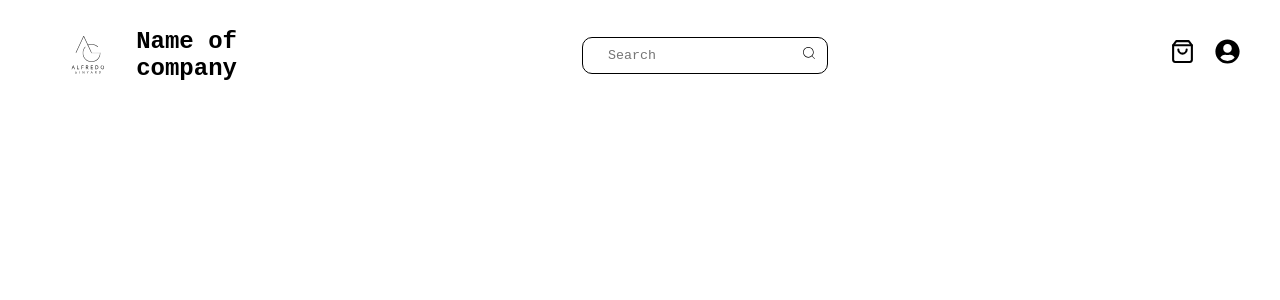
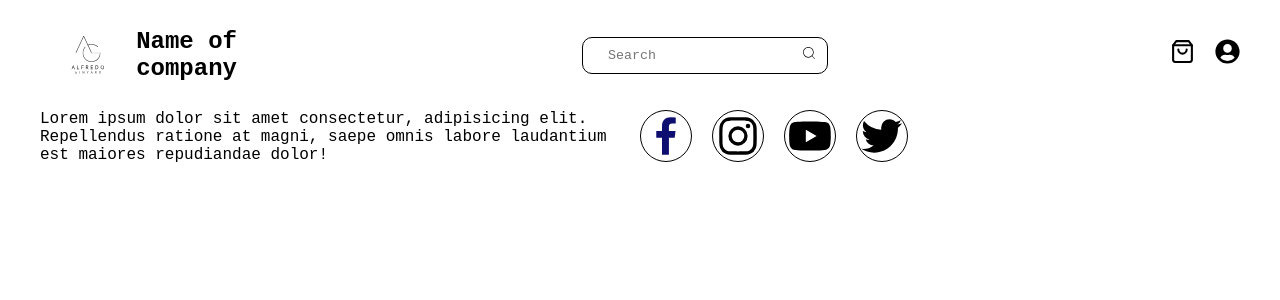
Before and after one commit to CipHer170/admin-sale-react-first, a React (Create React App) app: page /product-detail/1 in a window 1280 px wide. Shown: the top 300 px of the page. Built offline with nearby package versions, Linux system fonts and the light colour scheme; no server answers.

Commit message:
footer started

```diff
--- a/src/App.js
+++ b/src/App.js
@@ -4,15 +4,18 @@ import AppContainer from "./AppContainer";
 import Provider from "./context/productContext";
 import Navbar from "./components/Navbar/Navbar";
 import ScrollToTop from "./components/ScrollToTop/ScrollToTop";
+import Footer from "./components/Footer/Footer";
 
 function App() {
   return (
     <Provider>
       <Navbar />
-      <AppContainer />
+      <Footer />
       <ScrollToTop />
     </Provider>
   );
 }
 
 export default App;
+
+//  <AppContainer />
--- /dev/null
+++ b/src/components/Footer/Footer.jsx
@@ -0,0 +1,39 @@
+import React from "react";
+import "./Footer.scss";
+import BaseContainer from "../BaseContainer/BaseContainer";
+import {
+  BiLogoFacebook,
+  BiLogoInstagram,
+  BiLogoTwitter,
+  BiLogoYoutube,
+} from "react-icons/bi";
+
+function Footer() {
+  return (
+    <BaseContainer>
+      <div className="footer">
+        <div className="footer__info">
+          Lorem ipsum dolor sit amet consectetur, adipisicing elit. Repellendus
+          ratione at magni, saepe omnis labore laudantium est maiores
+          repudiandae dolor!
+        </div>
+        <div className="footer__links">
+          <a href="/" className="link facebook">
+            <BiLogoFacebook />
+          </a>
+          <a href="/" className="link instagram">
+            <BiLogoInstagram />
+          </a>
+          <a href="/" className="link youtube">
+            <BiLogoYoutube />
+          </a>
+          <a href="/" className="link twitter">
+            <BiLogoTwitter />
+          </a>
+        </div>
+      </div>
+    </BaseContainer>
+  );
+}
+
+export default Footer;
--- /dev/null
+++ b/src/components/Footer/Footer.scss
@@ -0,0 +1,29 @@
+.footer {
+  display: grid;
+  grid-template-columns: repeat(2, 50%);
+  &__links {
+    display: flex;
+    gap: 20px;
+  }
+  .link {
+    width: 50px;
+    height: 50px;
+    font-size: 50px;
+    border: 1px solid black;
+    border-radius: 50px;
+  }
+  .facebook {
+    color: rgb(14, 14, 112);
+  }
+  .instagram {
+    // background: -webkit-linear-gradient(
+    //     #feda75,
+    //     #fa7e1e,
+    //     #d62976,
+    //     #962fbf,
+    //     #d62976
+    //   linear-gradient(336deg, #4f5bd5);
+    // -webkit-background-clip: text;
+    // -webkit-text-fill-color: transparent;
+  }
+}
--- a/src/components/Navbar/navbar.scss
+++ b/src/components/Navbar/navbar.scss
@@ -13,7 +13,6 @@
 }
 
 .logoBar {
-  //   background-color: antiquewhite;
   width: 200px;
   height: 70px;
   display: flex;
--- a/src/components/ProductPages/ProductDetail/productDetail.scss
+++ b/src/components/ProductPages/ProductDetail/productDetail.scss
@@ -99,11 +99,6 @@
       }
     }
 
-    &__detail {
-      // padding: 10px 10px;
-      // height: 30%;
-    }
-
     &__images {
       width: 700px;
       height: 70%;
@@ -159,10 +154,6 @@
       padding: 0;
       gap: 5px;
       margin-top: 10px;
-
-      &_addCard {
-        // margin: 10px 0 0 0;
-      }
     }
 
     &__description {
@@ -182,9 +173,5 @@
         gap: 10px;
       }
     }
-
-    &__detail_title {
-      // padding: 20px 0 0 0;
-    }
   }
 }
```
